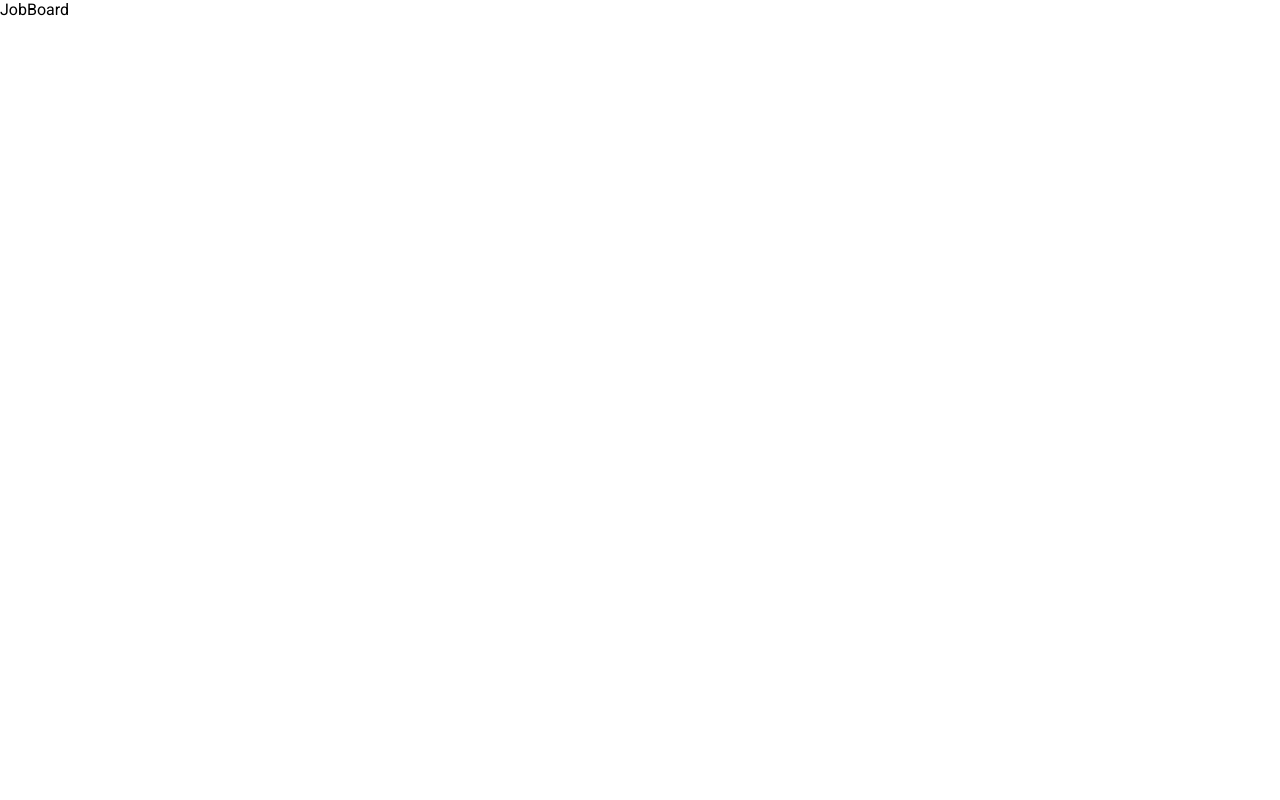
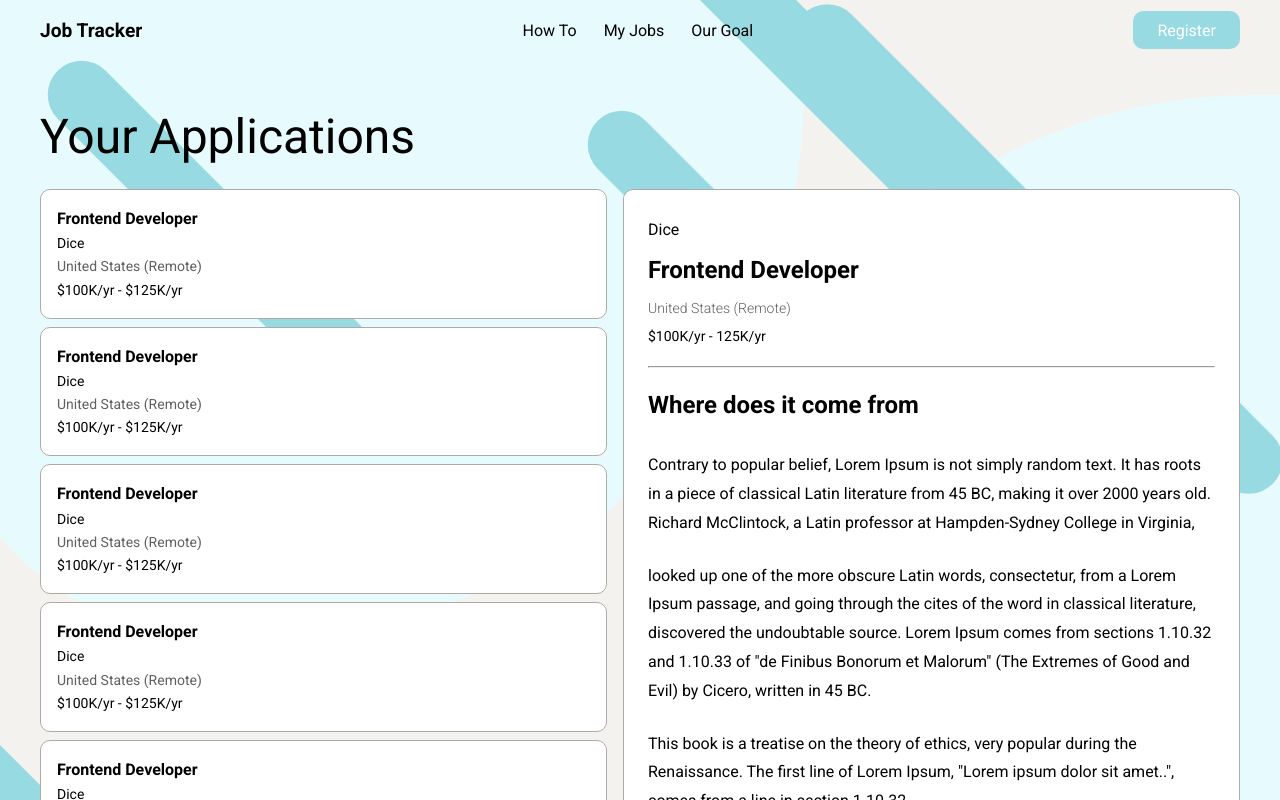
Before and after one commit to savagekyle/job-tracker, a React (Create React App) app in the folder frontend/: page /my-jobs in a window 1280 px wide. Shown: the top 800 px of the page. Built offline with nearby package versions, Linux system fonts and the light colour scheme.

Commit message:
implemented job board design

```diff
--- a/frontend/src/App.css
+++ b/frontend/src/App.css
@@ -1,4 +1,4 @@
-body {
+* {
     margin: 0;
     padding: 0;
     box-sizing: border-box;
@@ -17,7 +17,7 @@ a:hover {
 :root {
     --background: #E7FBFF;
     --background-white: #fff;
-    --background-canvas: ##f4f2ee;
+    --background-canvas: #f4f2ee;
     --accent-color1: #26C9DF;
     --accent-color2: #98DAE2;
     --subtle-grey: #606060;
@@ -26,6 +26,7 @@ a:hover {
     --box-shadow-primary: rgba(0, 0, 0, 0.16) 0px 1px 4px;
     --font-primary: "Roboto", serif;
     --border-radius: 10px;
+    --font-xxl: 48px;
     --font-xl: 2rem;
     --font-l: 20px;
     --font-m: 1rem;
--- a/frontend/src/App.js
+++ b/frontend/src/App.js
@@ -2,8 +2,7 @@ import './App.css';
 import {
   BrowserRouter as Router,
   Routes,
-  Route,
-  Link
+  Route
 } from "react-router-dom";
 import JobBoard from './scenes/JobBoard/JobBoard';
 import Landing from './scenes/Landing/Landing';
--- /dev/null
+++ b/frontend/src/components/ActiveJob/ActiveJob.css
@@ -0,0 +1,35 @@
+.board-wrapper .application-expanded {
+    height: 100%;
+    padding: 1.5rem;
+    line-height: 2;
+    overflow-y: scroll;
+}
+
+.application-expanded hr {
+    margin-block: 1rem;
+}
+
+.application-expanded .company {
+    font-weight: 400;
+}
+
+.application-expanded .location {
+    color: var(--subtle-grey);
+    font-weight: 300;
+}
+
+.application-expanded .pay {
+    font-size: var(--font-s);
+    font-weight: 400;
+}
+
+.application-expanded .job-desc {
+    line-height: 1.8;
+    display: flex;
+    flex-direction: column;
+    gap: 1.5rem;
+}
+
+.application-expanded .job-desc h3 {
+    font-size: 24px;
+}
--- /dev/null
+++ b/frontend/src/components/ActiveJob/ActiveJob.js
@@ -0,0 +1,22 @@
+import "./ActiveJob.css"
+
+const ActiveJob = () => {
+  return (
+    <div className="application-expanded">
+        <p className="company">Dice</p>
+        <h2 className="job-title">Frontend Developer</h2>
+        <p className="location">United States (Remote)</p>
+        <p className="pay">$100K/yr - 125K/yr</p>
+        <hr />
+        <div className="job-desc">
+            <h3>Where does it come from</h3>
+            <p>Contrary to popular belief, Lorem Ipsum is not simply random text. It has roots in a piece of classical Latin literature from 45 BC, making it over 2000 years old. Richard McClintock, a Latin professor at Hampden-Sydney College in Virginia,</p>
+            <p>looked up one of the more obscure Latin words, consectetur, from a Lorem Ipsum passage, and going through the cites of the word in classical literature, discovered the undoubtable source. Lorem Ipsum comes from sections 1.10.32 and 1.10.33 of "de Finibus Bonorum et Malorum" (The Extremes of Good and Evil) by Cicero, written in 45 BC.</p>
+            <p>This book is a treatise on the theory of ethics, very popular during the Renaissance. The first line of Lorem Ipsum, "Lorem ipsum dolor sit amet..", comes from a line in section 1.10.32.</p>
+            <p>The standard chunk of Lorem Ipsum used since the 1500s is reproduced below for those interested. Sections 1.10.32 and 1.10.33 from "de Finibus Bonorum et Malorum" by Cicero are also reproduced in their exact original form, accompanied by English versions from the 1914 translation by H. Rackham.</p>
+        </div>
+    </div>
+  )
+}
+
+export default ActiveJob
--- /dev/null
+++ b/frontend/src/components/JobCard/JobCard.css
@@ -0,0 +1,18 @@
+.board-wrapper .application-list>.job-card, .board-wrapper .application-expanded {
+    background-color: var(--background-white);
+    border: 1px solid var(--light-grey2);
+    border-radius: var(--border-radius);
+}
+
+.board-wrapper .application-list>.job-card {
+    padding: 1rem;
+    line-height: 1.65;
+}
+
+.application-list>.job-card>.company, .location, .pay {
+    font-size: var(--font-s);
+}
+
+.application-list>.job-card>.location {
+    color: var(--subtle-grey);
+}
--- /dev/null
+++ b/frontend/src/components/JobCard/JobCard.js
@@ -0,0 +1,14 @@
+import "./JobCard.css"
+
+const JobCard = () => {
+  return (
+    <div className="job-card">
+        <h4 className="title">Frontend Developer</h4>
+        <p className="company">Dice</p>
+        <p className="location">United States (Remote)</p>
+        <p className="pay">$100K/yr - $125K/yr</p>
+    </div>
+  )
+}
+
+export default JobCard
--- a/frontend/src/components/global/Navigation/Nav.js
+++ b/frontend/src/components/global/Navigation/Nav.js
@@ -5,7 +5,9 @@ function Nav() {
     <nav className="jt-nav">
         <div className="container wrapper">
             <div>
-                <strong>Job Tracker</strong>
+                <a href="/">
+                  <strong>Job Tracker</strong>
+                </a>
             </div>
             <div>
                 <a href="/how-to">How To</a>
--- a/frontend/src/scenes/JobBoard/JobBoard.css
+++ b/frontend/src/scenes/JobBoard/JobBoard.css
@@ -0,0 +1,94 @@
+.job-board {
+    position: relative;
+    background-color: var(--background-canvas);
+    min-height: 100vh;
+    padding-bottom: 2rem;
+    z-index: 1;
+    clip-path: inset(0 0 0 0);
+    overflow: hidden;
+}
+
+.job-board h1 {
+    margin-block: 3rem 1.5rem;
+    font-weight: 400;
+    font-size: var(--font-xxl);
+}
+
+.board-wrapper {
+    display: flex;
+    gap: 1rem;
+    height: 738px;
+    overflow: hidden;
+}
+
+.board-wrapper .application-list {
+    display: flex;
+    flex-direction: column;
+    gap: .5rem;
+    overflow-y: scroll;
+}
+
+.board-wrapper > .application-list, .application-expanded {
+    flex: 1;
+}
+
+/* Background designs */
+
+.job-board > .bg-blob {
+    background-color: var(--background);
+    height: 839px;
+    width: 874px;
+    border-radius: 0 800px 1500px 800px;
+    position: absolute;
+    z-index: -1;
+    overflow: hidden;
+}
+
+.job-board .bg-blob:nth-child(2) {
+    top: -200px;
+    left: -70px;
+}
+
+.job-board .bg-blob:nth-child(3) {
+    transform: rotate(180deg);
+    bottom: 25px;
+    right: -300px;
+}
+
+.job-board > .bg-cylinder {
+    height: 68px;
+    width: 664px;
+    background-color: var(--accent-color2);
+    border-radius: 100px;
+    transform: rotate(45deg);
+    position: absolute;
+    z-index: -1;
+    overflow: hidden;
+}
+
+.job-board .bg-cylinder:nth-child(4) {
+    bottom: 0px;
+    left: -200px;
+}
+
+.job-board .bg-cylinder:nth-child(5) {
+    top: 200px;
+    left: -10px;
+    width: 462px;
+}
+
+.job-board .bg-cylinder:nth-child(6) {
+    left: 530px;
+    top: 250px;
+    width: 462px;
+}
+
+.job-board .bg-cylinder:nth-child(7) {
+    left: 583px;
+    top: 133px;
+}
+
+.job-board .bg-cylinder:nth-child(8) {
+    right: -90px;
+    top: 215px;
+}
--- a/frontend/src/scenes/JobBoard/JobBoard.js
+++ b/frontend/src/scenes/JobBoard/JobBoard.js
@@ -1,8 +1,37 @@
 import "./JobBoard.css"
+import Nav from "../../components/global/Navigation/Nav"
+import JobCard from "../../components/JobCard/JobCard"
+import ActiveJob from "../../components/ActiveJob/ActiveJob"
 
 const JobBoard = () => {
   return (
-    <div>JobBoard</div>
+    <div className="job-board">
+        <Nav />
+        {/* Background design */}
+        <div className="bg-blob"></div>
+        <div className="bg-blob"></div>
+        <div className="bg-cylinder"></div>
+        <div className="bg-cylinder"></div>
+        <div className="bg-cylinder"></div>
+        <div className="bg-cylinder"></div>
+        <div className="bg-cylinder"></div>
+        {/* End background design */}
+        <div className="container">
+            <h1>Your Applications</h1>
+            <div className="board-wrapper">
+                <div className="application-list">
+                    <JobCard />
+                    <JobCard />
+                    <JobCard />
+                    <JobCard />
+                    <JobCard />
+                    <JobCard />
+                    <JobCard />
+                </div>
+                <ActiveJob />
+            </div>
+        </div>
+    </div>
   )
 }
 
```
